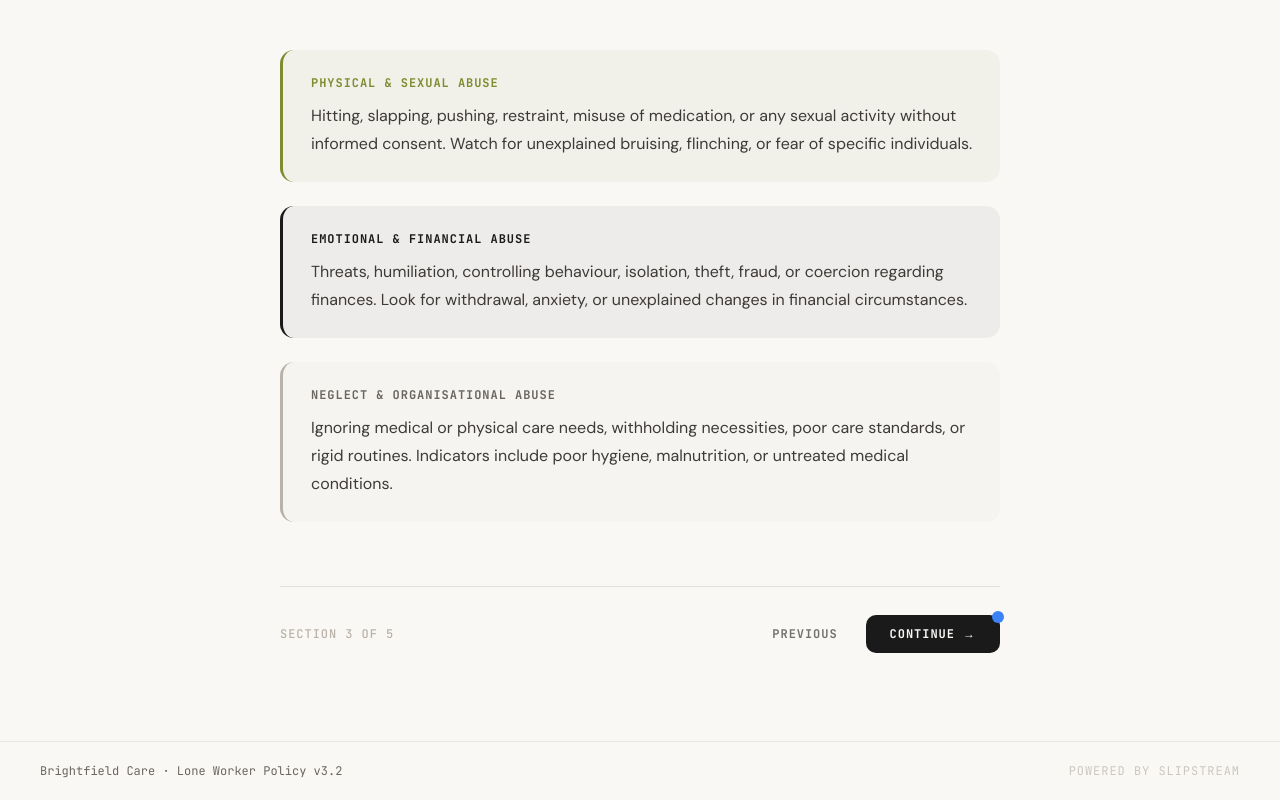
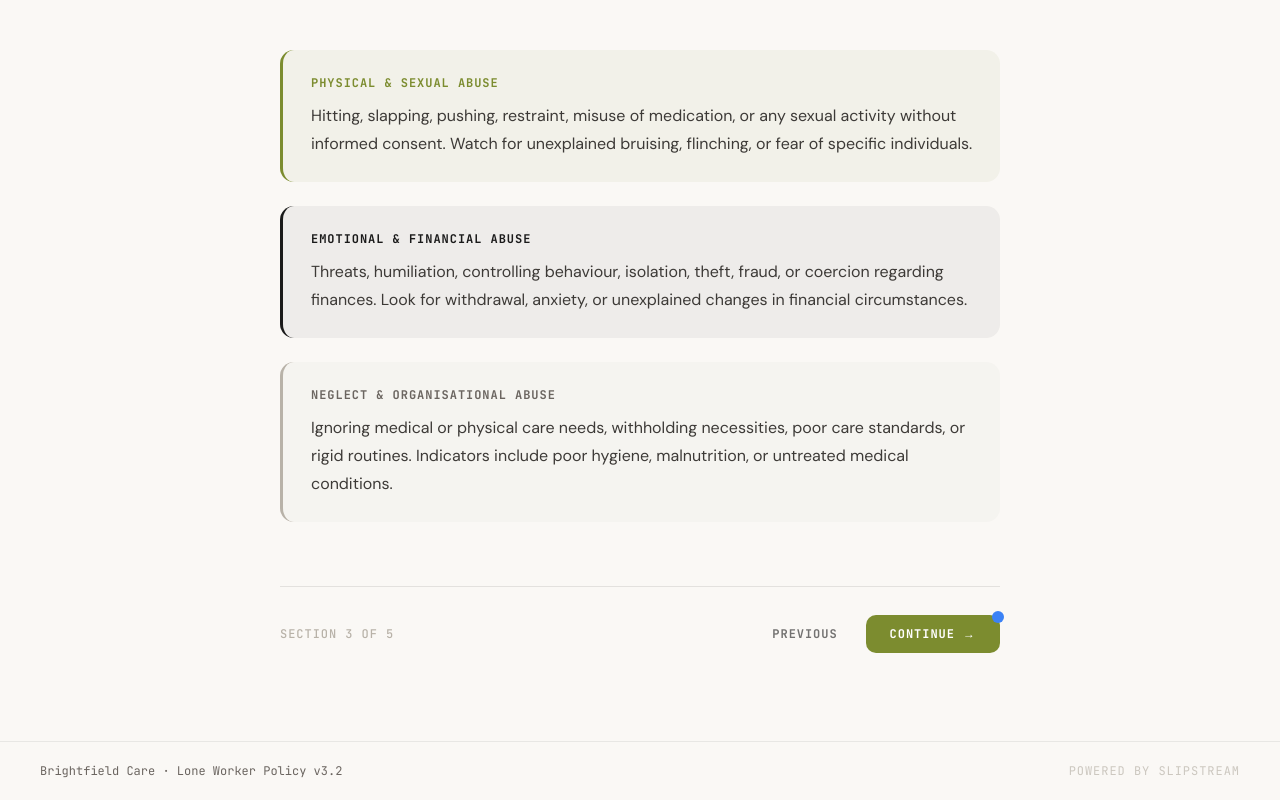
Before and after one commit to tomhesmondhalgh/slipstream-prototype, a Next.js app: page /c/learn in a window 1280 px wide. Shown: the part 678-1478 px from the top of the page. Built offline with nearby package versions, Linux system fonts and the light colour scheme.

Commit message:
Fix learner Continue button — use accent color not ink

```diff
--- a/src/app/c/learn/page.tsx
+++ b/src/app/c/learn/page.tsx
@@ -206,8 +206,8 @@ export default function StudioCLearnPage() {
                   className="block rounded-lg px-6 py-2.5 text-[12px] font-bold uppercase tracking-[0.08em] transition-all duration-200 hover:opacity-90 active:scale-[0.98]"
                   style={{
                     fontFamily: "var(--font-jetbrains)",
-                    backgroundColor: "var(--ink)",
-                    color: "var(--cream)",
+                    backgroundColor: "var(--accent)",
+                    color: "#FFFFFF",
                   }}
                 >
                   Continue &rarr;
```
